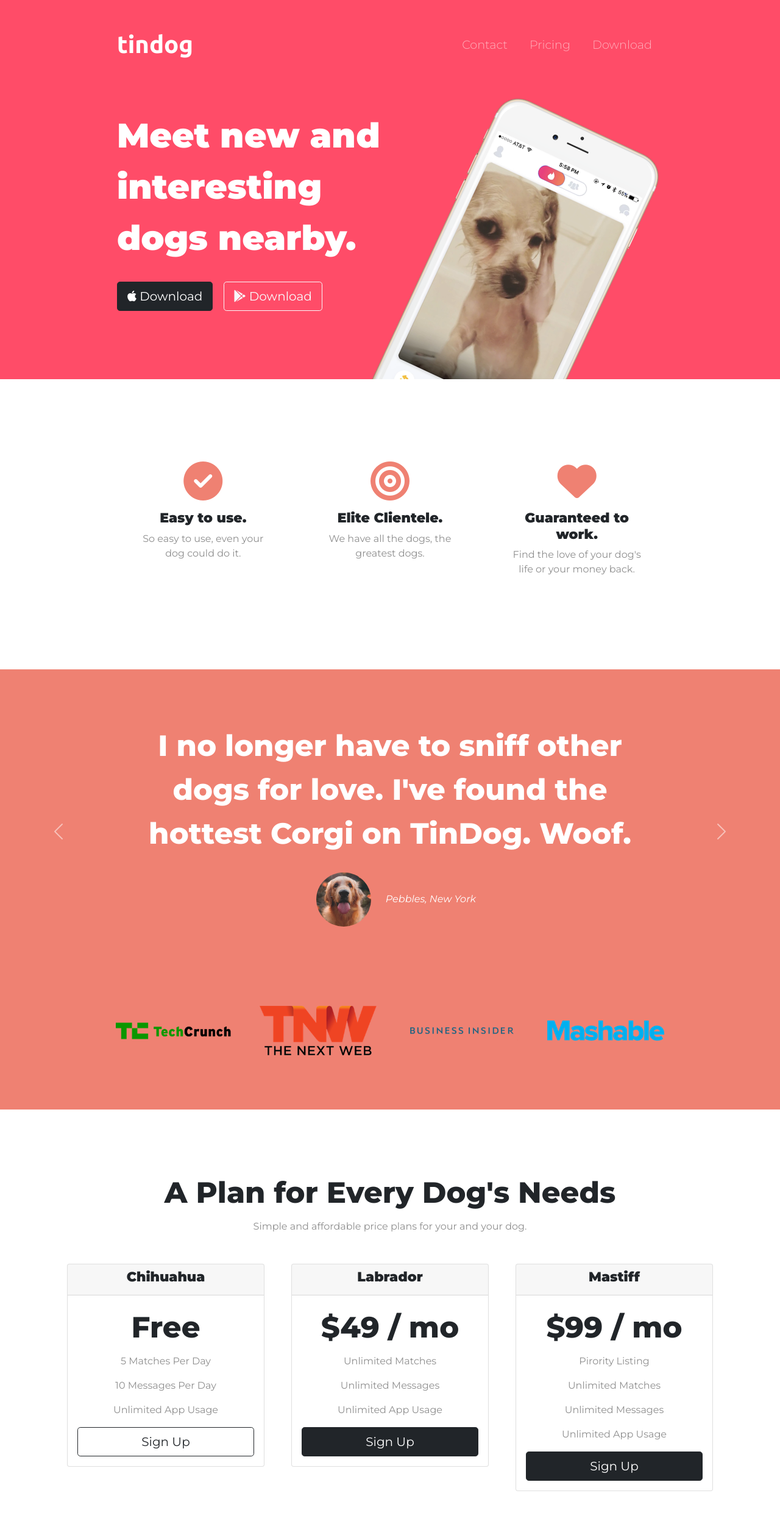
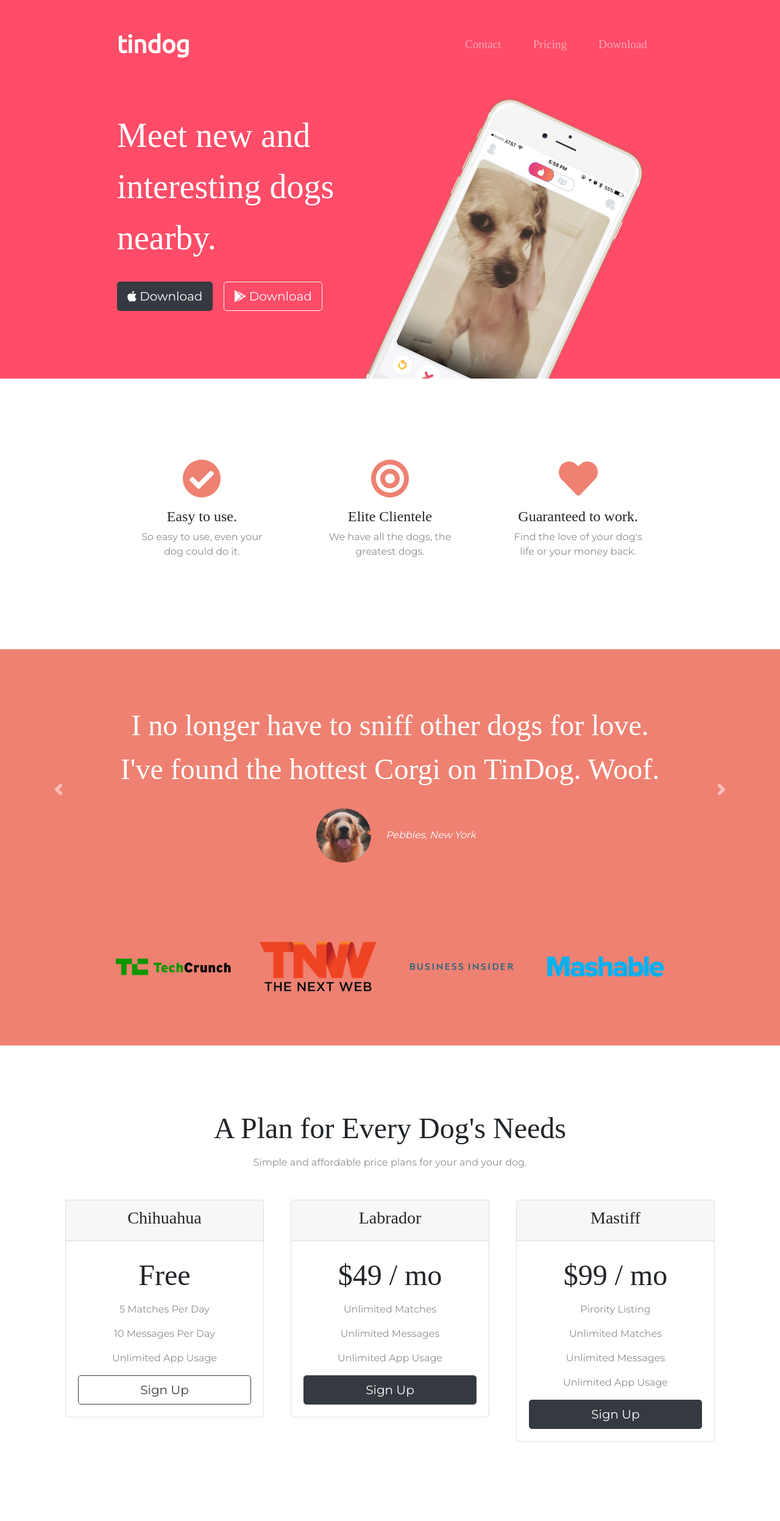
Before and after one commit to P-G8911/TinDog, a plain HTML site: page index.html in a window 1280 px wide. Shown: the top 2495 px of the page at 61% size. Drawn offline with nearby package versions, Linux system fonts and the light colour scheme.

Commit message:
branch compare

```diff
--- a/css/styles.css
+++ b/css/styles.css
@@ -1,107 +1,127 @@
-body{
-    font-family: 'Montserrat';
+
+body {
+  font-family: "Montserrat";
+  text-align: center;
 }
-#title {
+
+h1, h2, h3, h4, h5, h6 {
+  font-family: "Montserrat-Bold";
+}
+
+p {
+  color: #8f8f8f;
+}
+
+/* Headings */
+
+.big-heading {
+  font-family: "Montserrat-Black";
+  font-size: 3.5rem;
+  line-height: 1.5;
+}
+
+.section-heading {
+  font-size: 3rem;
+  line-height: 1.5;
+}
+
+/* Containers */
+
+.container-fluid{
+  padding: 7% 15%;
+}
+
+/* Sections */
+
+.colored-section {
   background-color: #ff4c68;
   color: #fff;
 }
 
-h1 {
-    font-family: 'Montserrat';
-    font-size: 3.5rem;
-    line-height: 1.5;
-    font-weight: 900;
+.white-section {
+  background-color: #fff;
 }
 
-h2 {
-  font-family: 'Montserrat';
-  line-height: 1.5;
-  font-size: 3rem;
-  font-weight: 800;
-}
+/* Navigation Bar */
 
-h3{
-    font-family: 'Montserrat';
-    font-weight: 900;
-    font-size: 22px;
-}
-
-p{
-  color: #8f8f8f;
-}
-
-.container-fluid{
-    padding: 3% 15% 7%;
-
-}
-
-/* Navigation bar */
-
-.navbar{
+.navbar {
   padding: 0 0 4.5rem;
 }
 
-.navbar-brand{
-    font-family: 'ubuntu';
+.navbar-brand {
+  font-family: "Ubuntu";
   font-size: 2.5rem;
   font-weight: bold;
 }
 
-.nav-item{
-    padding: 0 10px;
-    font-weight: 200;
+.nav-item {
+  padding: 0 18px;
 }
 
-.nav-link{
+.nav-link {
   font-size: 1.2rem;
-    font-family: 'Montserrat';
-    font-weight: 300;
+  font-family: "Montserrat-Light";
 }
 
-/* Download Buttons */
-.download-btn{
-    margin: 5% 3% 5% 0%;
+/* Buttons */
+
+.download-button {
+  margin: 5% 3% 5% 0;
+}
+
+/* Title Section */
+
+#title {
+  background-color: #ff4c68;
+  color: #fff;
+  text-align: left;
+}
+
+#title .container-fluid {
+  padding: 3% 15% 7%;
 }
 
 /* Title Image */
-.title-img{
-   width: 23%;
+
+.title-image {
+  width: 60%;
   transform: rotate(25deg);
   position: absolute;
-   right: 23%;
+  right: 30%;
 }
 
-/* features section */
-#features{
-    padding: 7% 15%;
-    background-color: #fff;
+/* Features Section */
+
+#features {
   position: relative;
 }
 
-.feature-box{
-    text-align: center;
-    padding: 5%;
+.feature-title {
+  font-size: 1.5rem;
 }
 
-/* icon styling classes */
-.icon{
+.feature-box {
+  padding: 4.5%;
+}
+
+.icon {
   color: #ef8172;
   margin-bottom: 1rem;
 }
 
-.icon:hover{
+.icon:hover {
   color: #ff4c68;
 }
 
-/* testimonials section */
+/* Testimonial Section */
+
 #testimonials {
-    text-align: center;
   background-color: #ef8172;
-    color: #fff;
 }
 
-.carousel-item {
-    padding: 7% 15%;
+.testimonial-text {
+  font-size: 3rem;
+  line-height: 1.5;
 }
 
 .testimonial-image {
@@ -110,9 +130,9 @@ p{
   margin: 20px;
 }
 
+
 #press {
   background-color: #ef8172;
-    text-align: center;
   padding-bottom: 3%;
 }
 
@@ -121,46 +141,38 @@ p{
   margin: 20px 20px 50px;
 }
 
-/* pricing section */
+/* Pricing Section */
+
 #pricing {
   padding: 100px;
-  text-align: center;
+}
+
+.price-text {
+  font-size: 3rem;
+  line-height: 1.5;
 }
 
 .pricing-column {
   padding: 3% 2%;
 }
 
-.big-heading{
-   font-family: 'Montserrat';
-   font-size: 3.5rem;
-   font-weight: 800;
-   line-height: 1.5;
-}
+/* CTA Section */
 
-#cta{
-    background-color: #ff4c68;
-    text-align: center;
-    padding: 7% 15%;
-    color: #fff;
-}
 
-#footer{
-   text-align: center;
-   padding: 7% 15%;
-}
+/* Footer Section */
 
-.social-icon{
+
+.social-icon {
   margin: 20px 10px;
 }
 
-@media (max-width: 992px){
+@media (max-width: 1028px) {
 
-    #title{
+  #title {
     text-align: center;
   }
 
-    .title-img{
+  .title-image {
     position: static;
     transform: rotate(0);
   }
--- a/index.html
+++ b/index.html
@@ -5,45 +5,41 @@
   <meta charset="utf-8">
   <title>TinDog</title>
 
-  <!-- google fonts -->
-  <link
-    href="https://fonts.googleapis.com/css2?family=Montserrat:ital,wght@0,100;0,200;0,300;0,400;0,500;0,600;0,700;0,800;0,900;1,100;1,200;1,300;1,400;1,500;1,600;1,700;1,800;1,900&family=Ubuntu:ital,wght@0,300;0,400;0,500;0,700;1,300;1,400;1,500;1,700&display=swap"
-    rel="stylesheet">
+  <!-- Google Fonts -->
+  <link href="https://fonts.googleapis.com/css?family=Montserrat|Ubuntu" rel="stylesheet">
 
-  <!-- css stylesheet -->
-  <link href="https://cdn.jsdelivr.net/npm/bootstrap@5.1.3/dist/css/bootstrap.min.css" rel="stylesheet"
-    integrity="sha384-1BmE4kWBq78iYhFldvKuhfTAU6auU8tT94WrHftjDbrCEXSU1oBoqyl2QvZ6jIW3" crossorigin="anonymous">
-
+  <!-- CSS Stylesheets -->
+  <link rel="stylesheet" href="https://maxcdn.bootstrapcdn.com/bootstrap/4.0.0/css/bootstrap.min.css" integrity="sha384-Gn5384xqQ1aoWXA+058RXPxPg6fy4IWvTNh0E263XmFcJlSAwiGgFAW/dAiS6JXm" crossorigin="anonymous">
   <link rel="stylesheet" href="css/styles.css">
 
+  <!-- Font Awesome -->
+  <script defer src="https://use.fontawesome.com/releases/v5.0.7/js/all.js"></script>
 
-  <!-- font awesome -->
-  <script src="https://kit.fontawesome.com/8d634b60df.js" crossorigin="anonymous"></script>
-
-
-
-  <!-- bootstrap scripts-->
-  <script src="https://cdn.jsdelivr.net/npm/bootstrap@5.1.3/dist/js/bootstrap.bundle.min.js"
-    integrity="sha384-ka7Sk0Gln4gmtz2MlQnikT1wXgYsOg+OMhuP+IlRH9sENBO0LRn5q+8nbTov4+1p"
-    crossorigin="anonymous"></script>
-
+  <!-- Bootstrap Scripts -->
+  <script src="https://code.jquery.com/jquery-3.2.1.slim.min.js" integrity="sha384-KJ3o2DKtIkvYIK3UENzmM7KCkRr/rE9/Qpg6aAZGJwFDMVNA/GpGFF93hXpG5KkN" crossorigin="anonymous"></script>
+  <script src="https://cdnjs.cloudflare.com/ajax/libs/popper.js/1.12.9/umd/popper.min.js" integrity="sha384-ApNbgh9B+Y1QKtv3Rn7W3mgPxhU9K/ScQsAP7hUibX39j7fakFPskvXusvfa0b4Q" crossorigin="anonymous"></script>
+  <script src="https://maxcdn.bootstrapcdn.com/bootstrap/4.0.0/js/bootstrap.min.js" integrity="sha384-JZR6Spejh4U02d8jOt6vLEHfe/JQGiRRSQQxSfFWpi1MquVdAyjUar5+76PVCmYl" crossorigin="anonymous"></script>
 </head>
 
 <body>
 
-  <section id="title">
+  <section class="colored-section" id="title">
 
     <div class="container-fluid">
+
       <!-- Nav Bar -->
 
       <nav class="navbar navbar-expand-lg navbar-dark">
+
         <a class="navbar-brand" href="">tindog</a>
-        <button class="navbar-toggler" type="button" data-bs-toggle="collapse" data-bs-target="#navbarNav"
-          aria-controls="navbarNav" aria-expanded="false" aria-label="Toggle navigation">
+
+        <button class="navbar-toggler" type="button" data-toggle="collapse" data-target="#navbarTogglerDemo02">
             <span class="navbar-toggler-icon"></span>
         </button>
-        <div class="collapse navbar-collapse" id="navbarNav">
-          <ul class="navbar-nav ms-auto">
+
+        <div class="collapse navbar-collapse" id="navbarTogglerDemo02">
+
+          <ul class="navbar-nav ml-auto">
             <li class="nav-item">
               <a class="nav-link" href="#footer">Contact</a>
             </li>
@@ -54,6 +50,7 @@
               <a class="nav-link" href="#cta">Download</a>
             </li>
           </ul>
+
         </div>
       </nav>
 
@@ -63,83 +60,76 @@
       <div class="row">
 
         <div class="col-lg-6">
-          <h1>Meet new and interesting dogs nearby.</h1>
-          <button type="button" class="btn btn-dark btn-lg download-btn"> <i class="fa-brands fa-apple"></i>
-            Download</button>
-          <button type="button" class="btn btn-outline-light btn-lg download-btn"> <i
-              class="fa-brands fa-google-play"></i>
-            Download</button>
+          <h1 class="big-heading">Meet new and interesting dogs nearby.</h1>
+          <button type="button" class="btn btn-dark btn-lg download-button"><i class="fab fa-apple"></i> Download</button>
+          <button type="button" class="btn btn-outline-light btn-lg download-button"><i class="fab fa-google-play"></i> Download</button>
         </div>
 
-
         <div class="col-lg-6">
-          <img class="title-img" src="images/iphone6.png" alt="iphone-mockup">
+          <img class="title-image" src="images/iphone6.png" alt="iphone-mockup">
         </div>
 
+      </div>
 
     </div>
-    </div>
+
   </section>
 
 
   <!-- Features -->
 
-  <section id="features">
+  <section class="white-section" id="features">
+
+    <div class="container-fluid">
 
       <div class="row">
-      <div class="col-lg-4 feature-box">
-        <i class="fa-solid fa-circle-check fa-4x icon"></i>
-        <h3>Easy to use.</h3>
+        <div class="feature-box col-lg-4">
+          <i class="icon fas fa-check-circle fa-4x"></i>
+          <h3 class="feature-title">Easy to use.</h3>
           <p>So easy to use, even your dog could do it.</p>
         </div>
 
-      <div class="col-lg-4 feature-box">
-        <i class="fa-solid fa-bullseye fa-4x icon"></i>
-        <h3>Elite Clientele.</h3>
+        <div class="feature-box col-lg-4">
+          <i class="icon fas fa-bullseye fa-4x"></i>
+          <h3 class="feature-title">Elite Clientele</h3>
           <p>We have all the dogs, the greatest dogs.</p>
         </div>
 
-      <div class="col-lg-4 feature-box">
-        <i class="fa-solid fa-heart fa-4x icon"></i>
-        <h3>Guaranteed to work.</h3>
+        <div class="feature-box col-lg-4">
+          <i class="icon fas fa-heart fa-4x"></i>
+          <h3 class="feature-title">Guaranteed to work.</h3>
           <p>Find the love of your dog's life or your money back.</p>
         </div>
       </div>
 
+
+    </div>
   </section>
 
 
   <!-- Testimonials -->
 
-  <section id="testimonials">
+  <section class="colored-section" id="testimonials">
 
-    <div id="testimonial-carousel" class="carousel slide">
+    <div id="testimonial-carousel" class="carousel slide" data-ride="false">
       <div class="carousel-inner">
-
-        <div class="carousel-item active">
-          <h2>I no longer have to sniff other dogs for love. I've found the hottest Corgi on TinDog. Woof.</h2>
+        <div class="carousel-item active container-fluid">
+          <h2 class="testimonial-text">I no longer have to sniff other dogs for love. I've found the hottest Corgi on TinDog. Woof.</h2>
           <img class="testimonial-image" src="images/dog-img.jpg" alt="dog-profile">
           <em>Pebbles, New York</em>
         </div>
-
-        <div class="carousel-item">
-          <h2 class="testimonial-text">My dog used to be so lonely, but with TinDog's help, they've found the love of
-            their life. I think.</h2>
+        <div class="carousel-item container-fluid">
+          <h2 class="testimonial-text">My dog used to be so lonely, but with TinDog's help, they've found the love of their life. I think.</h2>
           <img class="testimonial-image" src="images/lady-img.jpg" alt="lady-profile">
           <em>Beverly, Illinois</em>
         </div>
-
       </div>
-
-      <button class="carousel-control-prev" type="button" data-bs-target="#testimonial-carousel" data-bs-slide="prev">
-        <span class="carousel-control-prev-icon" aria-hidden="true"></span>
-        <span class="visually-hidden">Previous</span>
-      </button>
-      <button class="carousel-control-next" type="button" data-bs-target="#testimonial-carousel" data-bs-slide="next">
-        <span class="carousel-control-next-icon" aria-hidden="true"></span>
-        <span class="visually-hidden">Next</span>
-      </button>
-
+      <a class="carousel-control-prev" href="#testimonial-carousel" role="button" data-slide="prev">
+    <span class="carousel-control-prev-icon"></span>
+      </a>
+      <a class="carousel-control-next" href="#testimonial-carousel" role="button" data-slide="next">
+    <span class="carousel-control-next-icon"></span>
+      </a>
     </div>
 
   </section>
@@ -147,7 +137,7 @@
 
   <!-- Press -->
 
-  <section id="press">
+  <section class="colored-section" id="press">
     <img class="press-logo" src="images/techcrunch.png" alt="tc-logo">
     <img class="press-logo" src="images/tnw.png" alt="tnw-logo">
     <img class="press-logo" src="images/bizinsider.png" alt="biz-insider-logo">
@@ -158,100 +148,90 @@
 
   <!-- Pricing -->
 
-  <section id="pricing">
+  <section class="white-section" id="pricing">
 
-    <h2>A Plan for Every Dog's Needs</h2>
+    <h2 class="section-heading">A Plan for Every Dog's Needs</h2>
     <p>Simple and affordable price plans for your and your dog.</p>
-
-    <!-- 3 card features -->
 
     <div class="row">
 
-
-      <!-- Chihuahua plan -->
       <div class="pricing-column col-lg-4 col-md-6">
         <div class="card">
           <div class="card-header">
             <h3>Chihuahua</h3>
           </div>
-
           <div class="card-body">
-            <h2>Free</h2>
+            <h2 class="price-text">Free</h2>
             <p>5 Matches Per Day</p>
             <p>10 Messages Per Day</p>
             <p>Unlimited App Usage</p>
-            <button type="button" class="w-100 btn btn-lg btn-outline-dark">Sign Up</button>
+            <button class="btn btn-lg btn-block btn-outline-dark" type="button">Sign Up</button>
+          </div>
+        </div>
+      </div>
+
+      <div class="pricing-column col-lg-4 col-md-6">
+        <div class="card">
+          <div class="card-header">
+            <h3>Labrador</h3>
+          </div>
+          <div class="card-body">
+            <h2 class="price-text">$49 / mo</h2>
+            <p>Unlimited Matches</p>
+            <p>Unlimited Messages</p>
+            <p>Unlimited App Usage</p>
+            <button class="btn btn-lg btn-block btn-dark" type="button">Sign Up</button>
+          </div>
+        </div>
+      </div>
+
+      <div class="pricing-column col-lg-4">
+        <div class="card">
+          <div class="card-header">
+            <h3>Mastiff</h3>
+          </div>
+          <div class="card-body">
+            <h2 class="price-text">$99 / mo</h2>
+            <p>Pirority Listing</p>
+            <p>Unlimited Matches</p>
+            <p>Unlimited Messages</p>
+            <p>Unlimited App Usage</p>
+            <button class="btn btn-lg btn-block btn-dark" type="button">Sign Up</button>
+
           </div>
         </div>
       </div>
 
 
-      <!-- Labrador plan -->
-      <div class="pricing-column col-lg-4 col-md-6">
-        <div class="card">
-          <div class="card-header">
-            <h3>Labrador</h3>
+
     </div>
 
-          <div class="card-body">
-            <h2>$49 / mo</h2>
-            <p>Unlimited Matches</p>
-            <p>Unlimited Messages</p>
-            <p>Unlimited App Usage</p>
-            <button type="button" class="w-100 btn btn-lg btn-dark">Sign Up</button>
-          </div>
-        </div>
-      </div>
-
-
-      <!-- Mastiff plan -->
-      <div class="pricing-column col-lg-4 col-md-12">
-        <div class="card">
-          <div class="card-header">
-            <h3>Mastiff</h3>
-          </div>
-
-          <div class="card-body">
-            <h2>$99 / mo</h2>
-            <p>Pirority Listing</p>
-            <p>Unlimited Matches</p>
-            <p>Unlimited Messages</p>
-            <p>Unlimited App Usage</p>
-            <button type="button" class="w-100 btn btn-lg btn-dark">Sign Up</button>
-          </div>
-        </div>
-      </div>
-
-
-    </div>
   </section>
 
 
   <!-- Call to Action -->
 
-  <section id="cta">
+  <section class="colored-section" id="cta">
+
+    <div class="container-fluid">
 
       <h3 class="big-heading">Find the True Love of Your Dog's Life Today.</h3>
-    <button type="button" class="btn btn-dark btn-lg download-btn"> <i class="fa-brands fa-apple"></i>
-      Download</button>
-    <button type="button" class="btn btn-outline-light btn-lg download-btn"> <i class="fa-brands fa-google-play"></i>
-      Download</button>
-
+      <button class="download-button btn btn-lg btn-dark" type="button"><i class="fab fa-apple"></i> Download</button>
+      <button class="download-button btn btn-lg brn-light" type="button"><i class="fab fa-google-play"></i> Download</button>
+    </div>
   </section>
 
 
   <!-- Footer -->
 
-  <footer id="footer">
-
+  <footer class="white-section" id="footer">
     <div class="container-fluid">
-      <i class="social-icon fa-brands fa-facebook-f"></i>
-      <i class="social-icon fa-brands fa-twitter"></i>
-      <i class="social-icon fa-brands fa-instagram"></i>
-      <i class="social-icon fa-solid fa-envelope"></i>
-      <p>© Copyright TinDog</p>
+      <i class="social-icon fab fa-facebook-f"></i>
+      <i class="social-icon fab fa-twitter"></i>
+      <i class="social-icon fab fa-instagram"></i>
+      <i class="social-icon fas fa-envelope"></i>
+      <p>© Copyright 2018 TinDog</p>
     </div>
-
   </footer>
 
 
```
Lines whose indentation alone changed are shown as unchanged.
